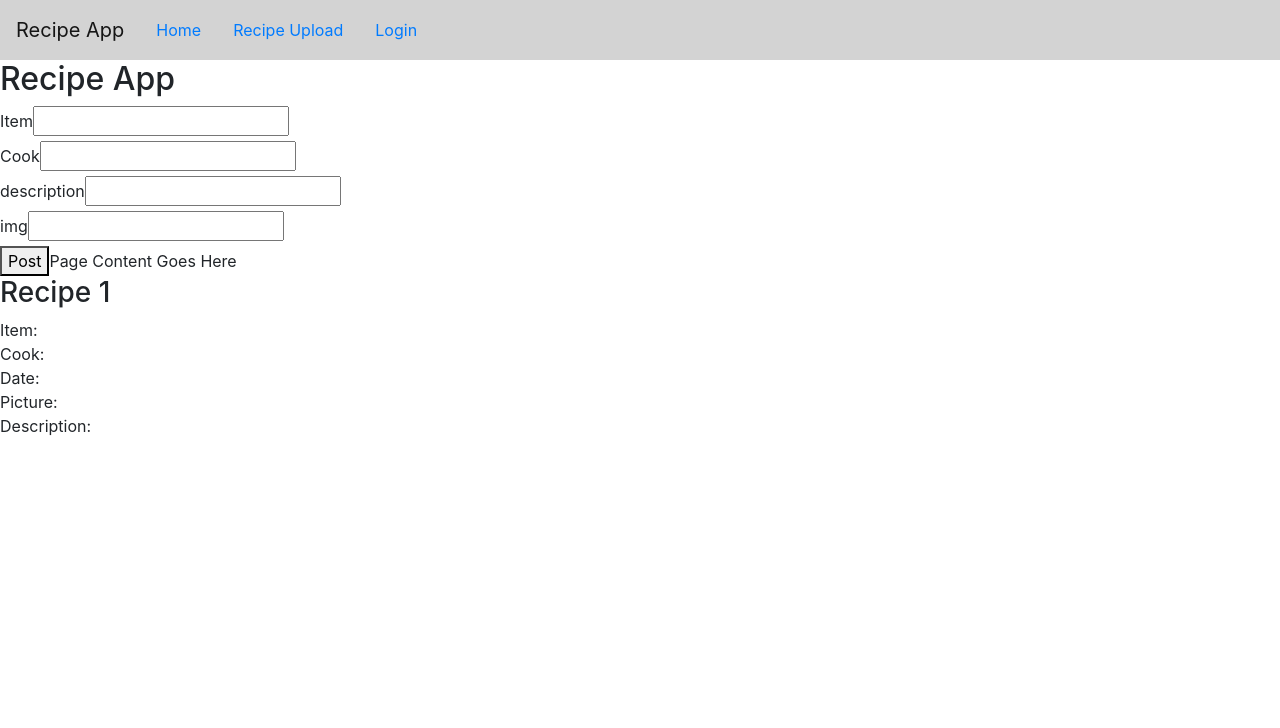
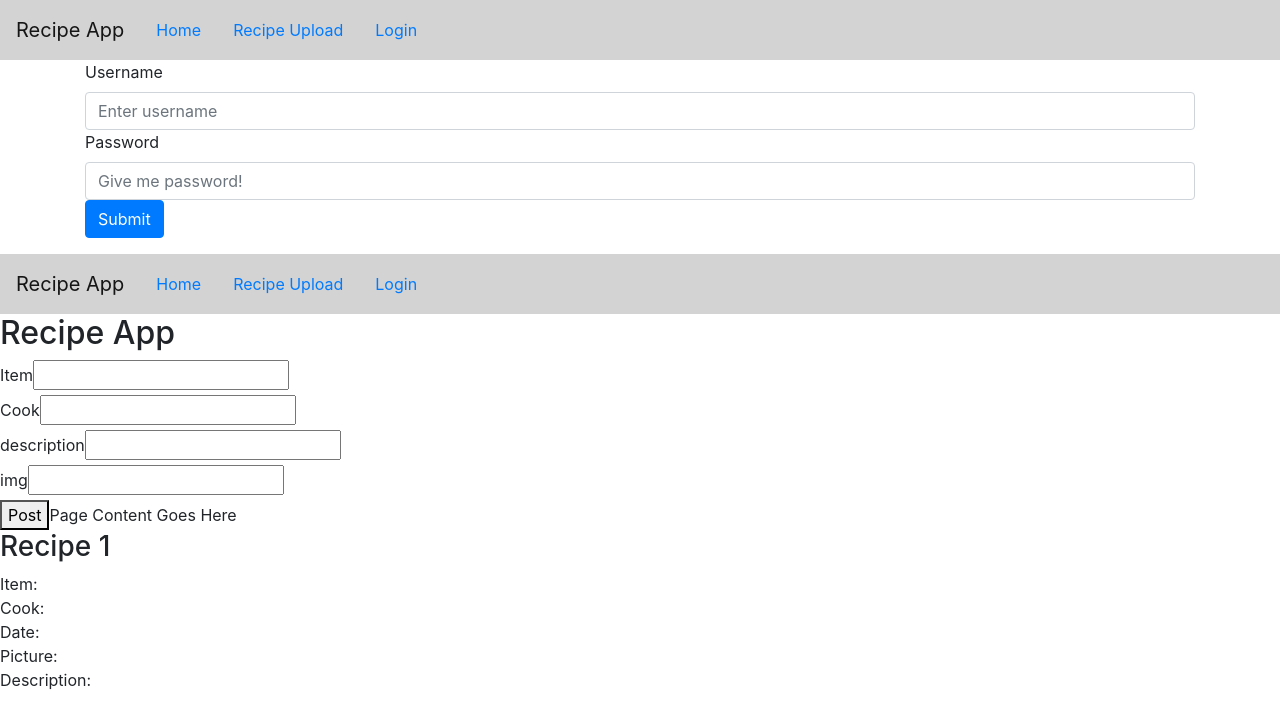
Before and after one commit to omartheman/recipe-app, a React (Create React App) app: page /recipeapp/recipe-upload in a window 1280 px wide. Shown: the top 728 px of the page. Built offline with nearby package versions, Linux system fonts and the light colour scheme; no server answers.

Commit message:
Add Login component to RecipeUpload for server connection testing

```diff
--- a/src/RecipeUpload.js
+++ b/src/RecipeUpload.js
@@ -1,8 +1,8 @@
 import './App.css';
 import React, {Component} from 'react';
 import axios from 'axios';
-import NavbarContainer from './Navbar';
-
+import Navbar from './Navbar';
+import Login from './Login';
 
 axios.defaults.headers.common['Cache-Control'] = 'no-cache';
 const url =
@@ -70,7 +70,8 @@ class RecipeUpload extends Component {
     }
     return (
       <div>
-        <NavbarContainer/>
+        <Login/>
+        <Navbar/>
         <h2>Recipe App</h2>
         <form autocomplete="off">
           <label>Item</label>
```
